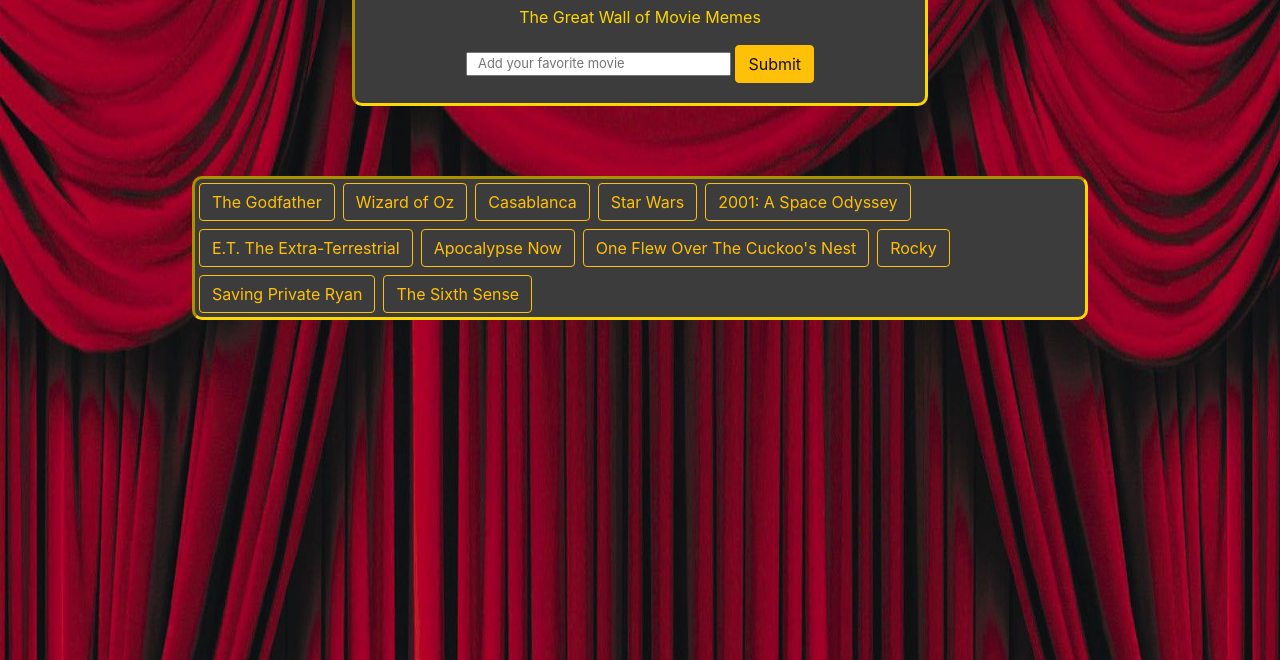
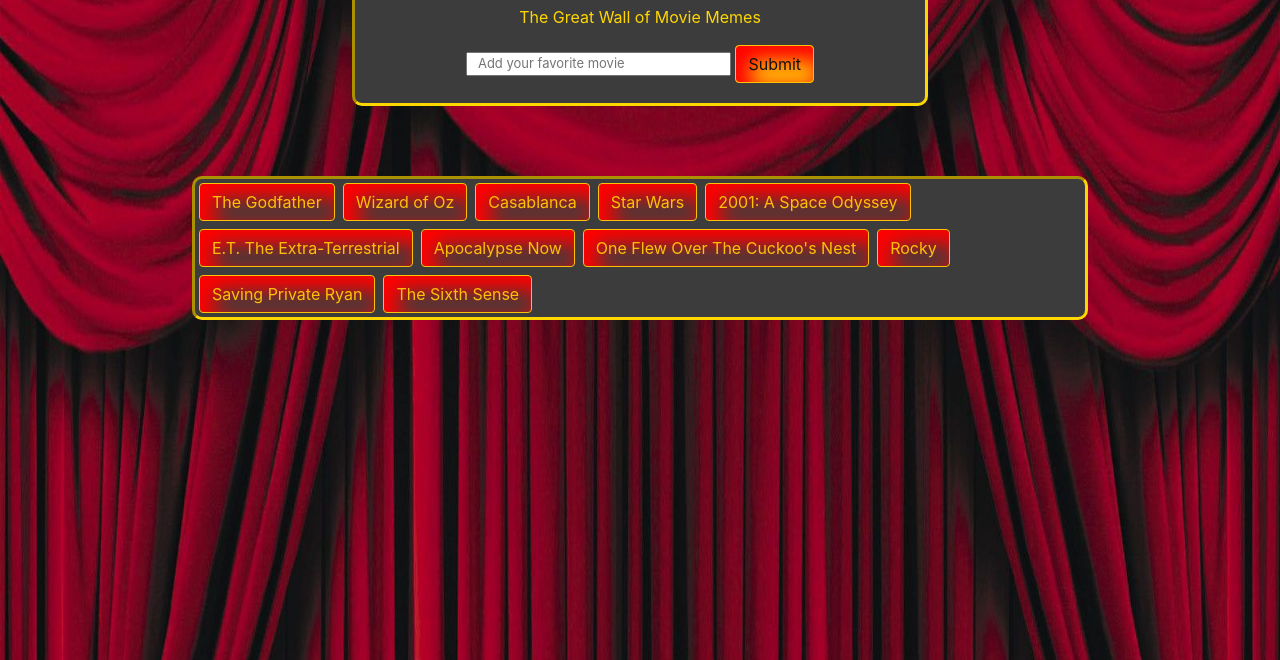
Before and after one commit to enaiman1/GifTastic, a plain HTML site: page index.html in a window 1280 px wide. Shown: the part 140-800 px from the top of the page. Drawn offline with nearby package versions, Linux system fonts and the light colour scheme; a web font is replaced by a local one.

Commit message:
added shadow boxes to both gif and buttons

```diff
--- a/assets/css/style.css
+++ b/assets/css/style.css
@@ -49,9 +49,14 @@
   color: black;
 }
 
+.btn {
+  box-shadow:10px 10px 20px 5px red inset;
+}
+
 .gif {
   border-style: double;
   border-color: gold;
   border-radius: 10px;
   margin: 5px;
+  box-shadow:20px 20px 10px grey;
 }
```
